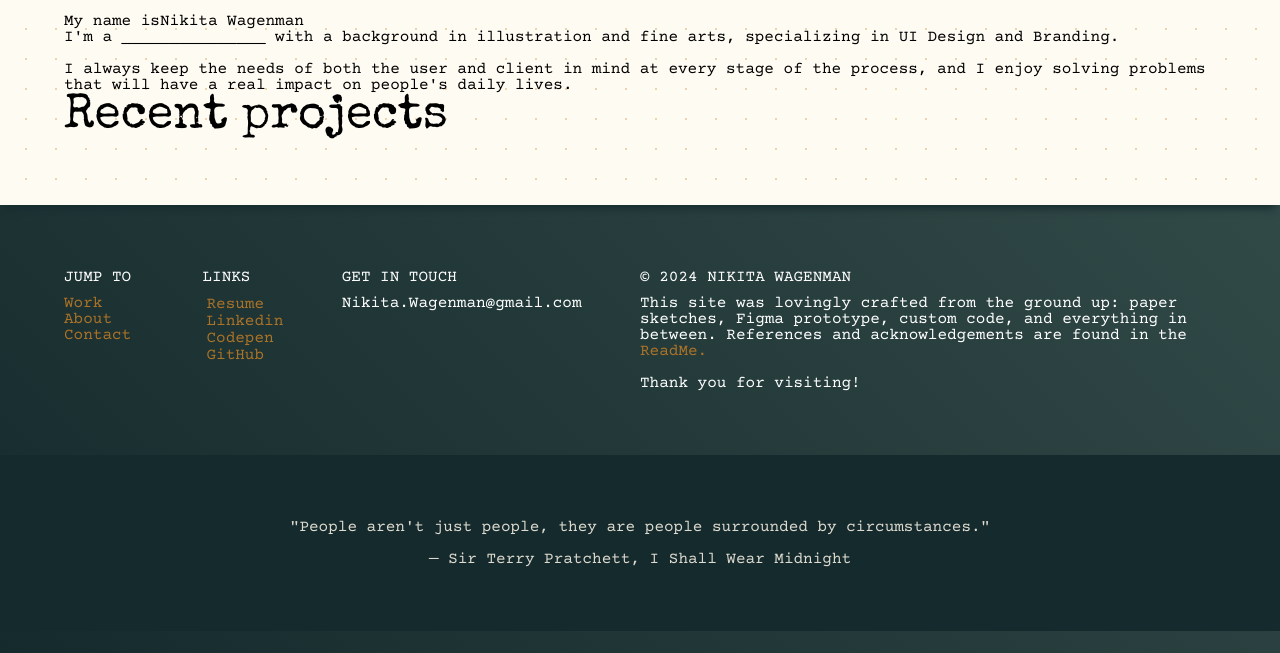
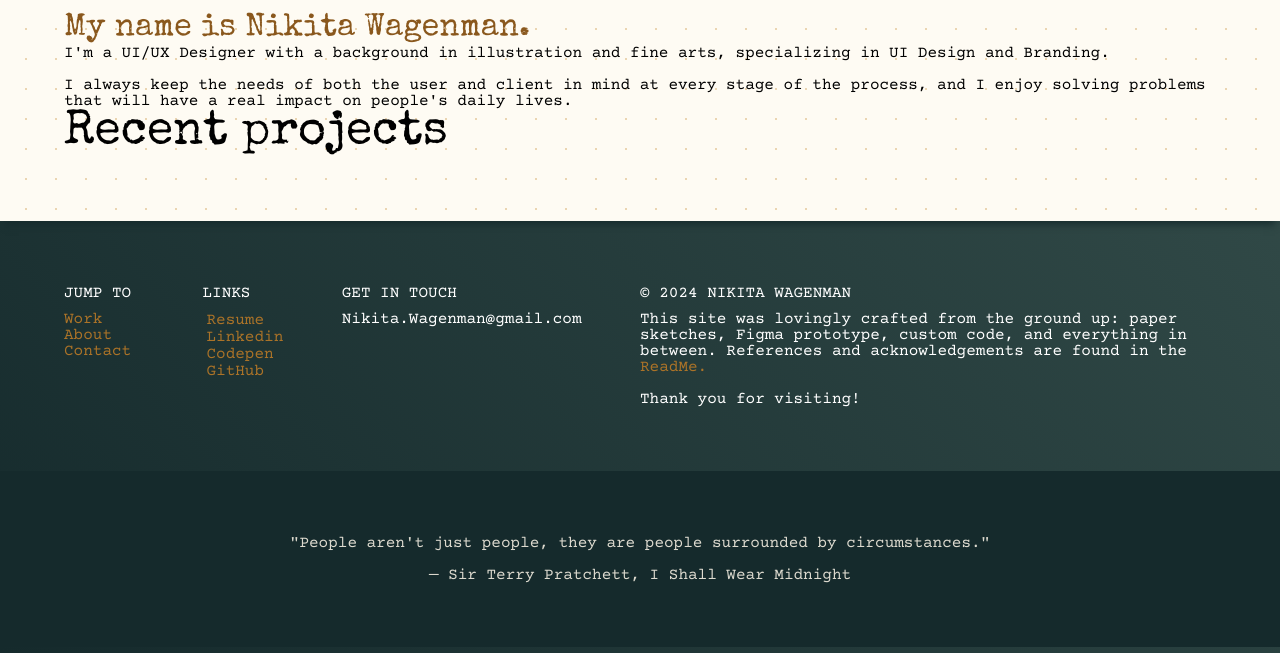
Before and after one commit to Nikita-W/UX_UI_HW, a plain HTML site: page UX_UI_HW_17/index17.html in a window 1280 px wide. Shown: the part 147-800 px from the top of the page. Drawn offline with nearby package versions, Linux system fonts and the light colour scheme; a web font is replaced by a local one.

Commit message:
Quick h3 change

```diff
--- a/UX_UI_HW_17/css/style17.css
+++ b/UX_UI_HW_17/css/style17.css
@@ -60,6 +60,15 @@ h2.paper {
   font-weight: 400;
   font-style: normal;
   font-size: 3rem;
+}
+
+h3,
+.h3 {
+  font-family: "Special Elite", "Courier New", Courier, monospace;
+  font-weight: 400;
+  font-style: normal;
+  font-size: 2rem;
+  color: var(--Leather-dark);
 }
 
 /*////////////////////////////////////*/
--- a/UX_UI_HW_17/index17.html
+++ b/UX_UI_HW_17/index17.html
@@ -67,12 +67,11 @@
         <div>
           <h1>HELLO!</h1>
           <p class="h3">
-            My name is<span class="h3"
-              >Nikita Wagenman<img src="" alt=""
-            /></span>
+            My name is
+            <span>Nikita Wagenman.<img src="" alt="" /></span>
           </p>
           <p>
-            I'm a _______________ with a background in illustration and fine
+            I'm a UI/UX Designer with a background in illustration and fine
             arts, specializing in UI Design and Branding.
           </p>
           <br />
```
